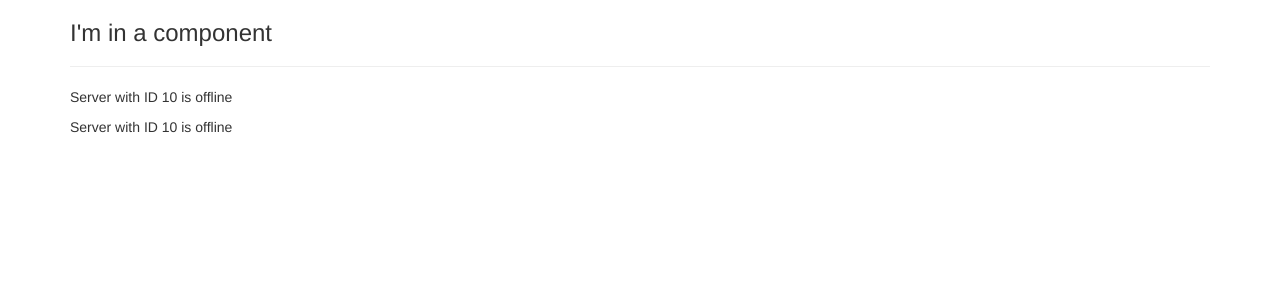
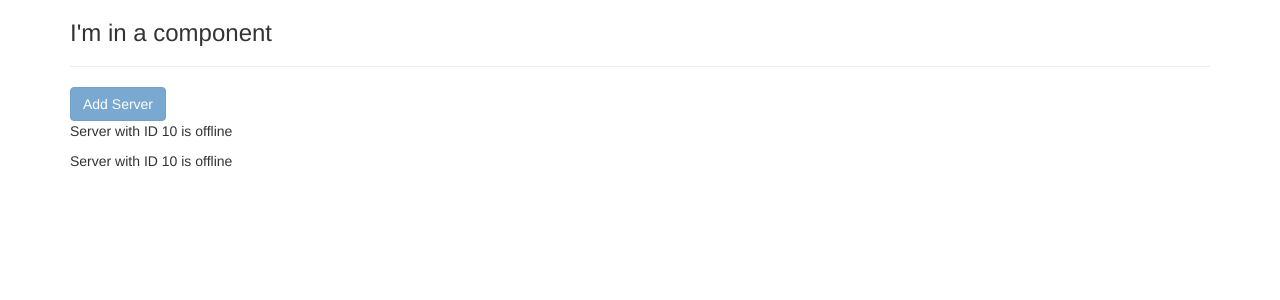
Before and after one commit to leonidasyopan/byu-wdd-430-first-angular, an Angular app: page / in a window 1280 px wide. Shown: the top 300 px of the page. Built offline with nearby package versions, Linux system fonts and the light colour scheme.

Commit message:
added a button to the servers component

```diff
--- a/src/app/servers/servers.component.html
+++ b/src/app/servers/servers.component.html
@@ -1,2 +1,3 @@
+<button class="btn btn-primary" [disabled]="!allowNewServer">Add Server</button>
 <app-server></app-server>
 <app-server></app-server>
--- a/src/app/servers/servers.component.ts
+++ b/src/app/servers/servers.component.ts
@@ -2,13 +2,11 @@
 
 @Component({
   selector: 'app-servers',
-  template: `
-    <app-server></app-server>
-    <app-server></app-server>
-  `,
+  templateUrl: './servers.component.html',
   styleUrls: ['./servers.component.css']
 })
 export class ServersComponent implements OnInit {
+  allowNewServer = false;
 
   constructor() { }
 
```
